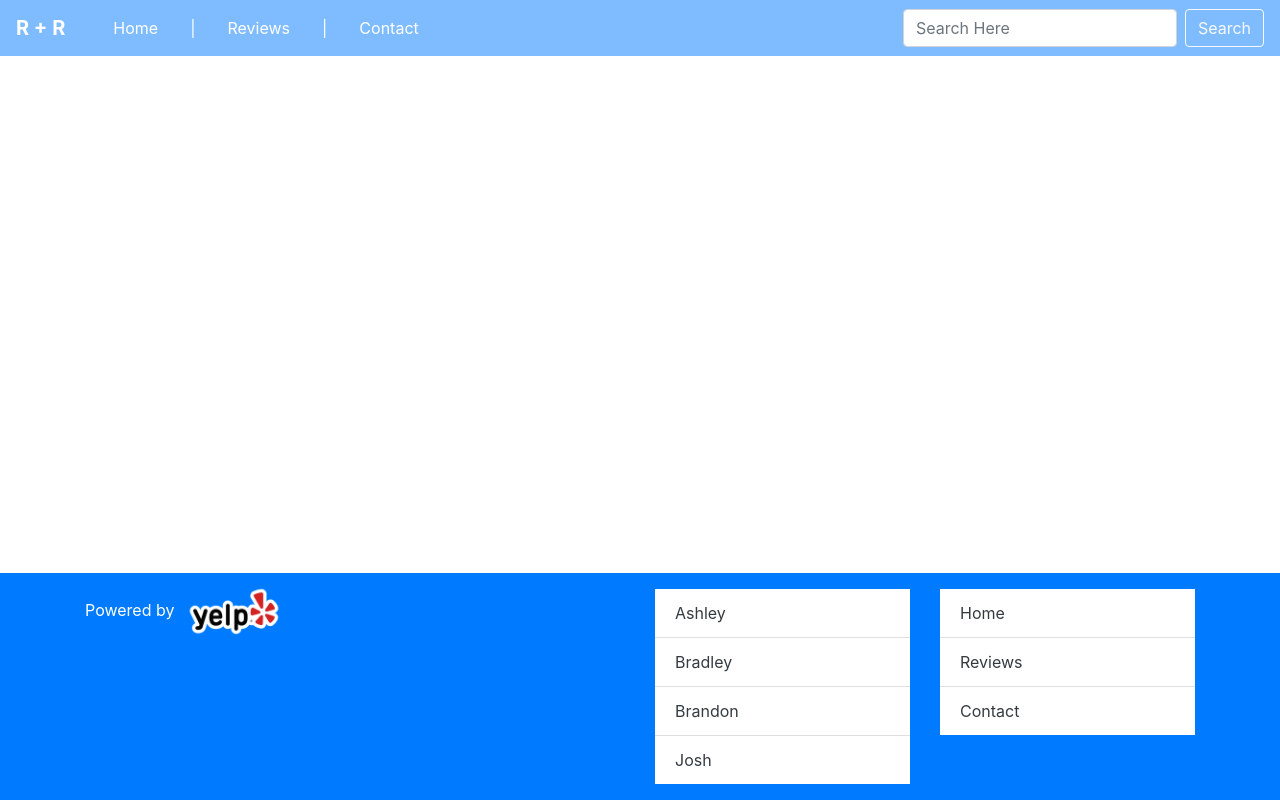
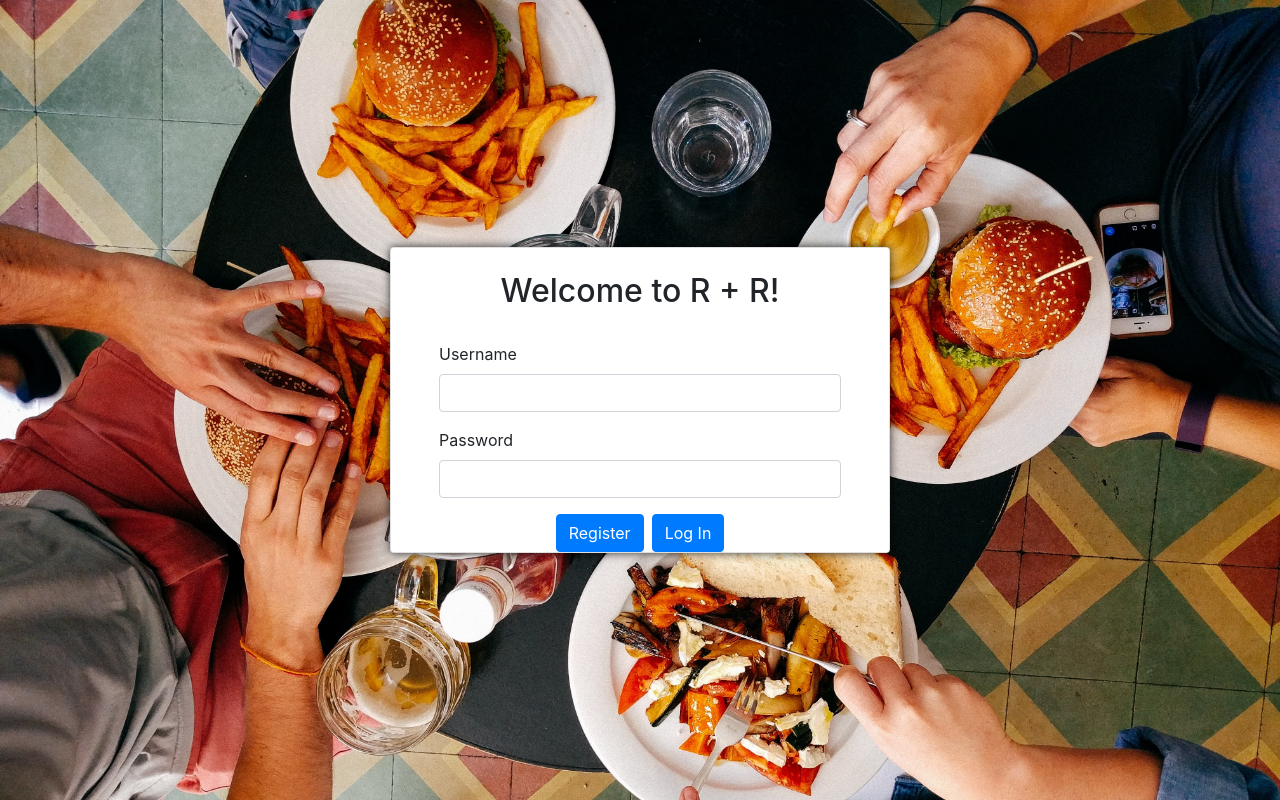
Before and after one commit to Tygabomb/RR-project-3, a React (Create React App) app in the folder client/: page / in a window 1280 px wide. Built offline with nearby package versions, Linux system fonts and the light colour scheme.

Commit message:
Added a body background, login card, login form, and buttons

```diff
--- a/client/src/App.js
+++ b/client/src/App.js
@@ -1,14 +1,16 @@
 import React, { Component } from 'react';
 import './App.css';
-import Navbar from "./components/Navbar";
-import Footer from "./components/Footer"
+import LoginPage from "./components/LoginPage";
+// import Navbar from "./components/Navbar";
+// import Footer from "./components/Footer";
 
 class App extends Component {
   render() {
     return (
       <div>
-        <Navbar />
-        <Footer />
+        <LoginPage />
+        {/* <Navbar /> */}
+        {/* <Footer /> */}
       </div>
     );
   }
--- /dev/null
+++ b/client/src/components/LoginPage/index.js
@@ -0,0 +1,53 @@
+import React, { Component } from "react";
+
+class LoginPage extends Component {
+    super(props) {
+    }
+
+    componentWillMount = () => {
+        document.body.style.backgroundImage = "url('./images/backgroundImage.jpg')";
+        document.body.style.backgroundSize = "cover";
+    }
+
+    containerStyle = {
+        alignItems: "center",
+        display: "flex",
+        height: "100vh",
+        width: "100vw"
+    }
+
+    cardStyle = {
+        boxShadow: "rgba(0,0,0,0.8) 0 0 10px",
+        minHeight: "300px",
+        margin: "0 auto",
+        width: "500px"
+    }
+
+    render() {
+        return (
+            <div className="container" style={this.containerStyle}>
+                <div className="card" style={this.cardStyle}>
+                    <br />
+                    <h2 className="text-center">Welcome to R + R!</h2>
+                    <br />
+                    <form>
+                        <div className="form-group mx-5">
+                            <label htmlFor="formUsername">Username</label>
+                            <input type="text" className="form-control" id="formUsername" />
+                        </div>
+                        <div className="form-group mx-5">
+                            <label htmlFor="formPassword">Password</label>
+                            <input type="password" className="form-control" id="formPassword" />
+                        </div>
+                        <div className="text-center">
+                            <button type="button" className="btn btn-primary d-inline-block mx-1">Register</button>
+                            <button type="button" className="btn btn-primary d-inline-block mx-1">Log In</button>
+                        </div>
+                    </form>
+                </div>
+            </div>
+        )
+    };
+}
+
+export default LoginPage;
```
Also changed, not shown: client/public/images/backgroundImage.jpg (added).
